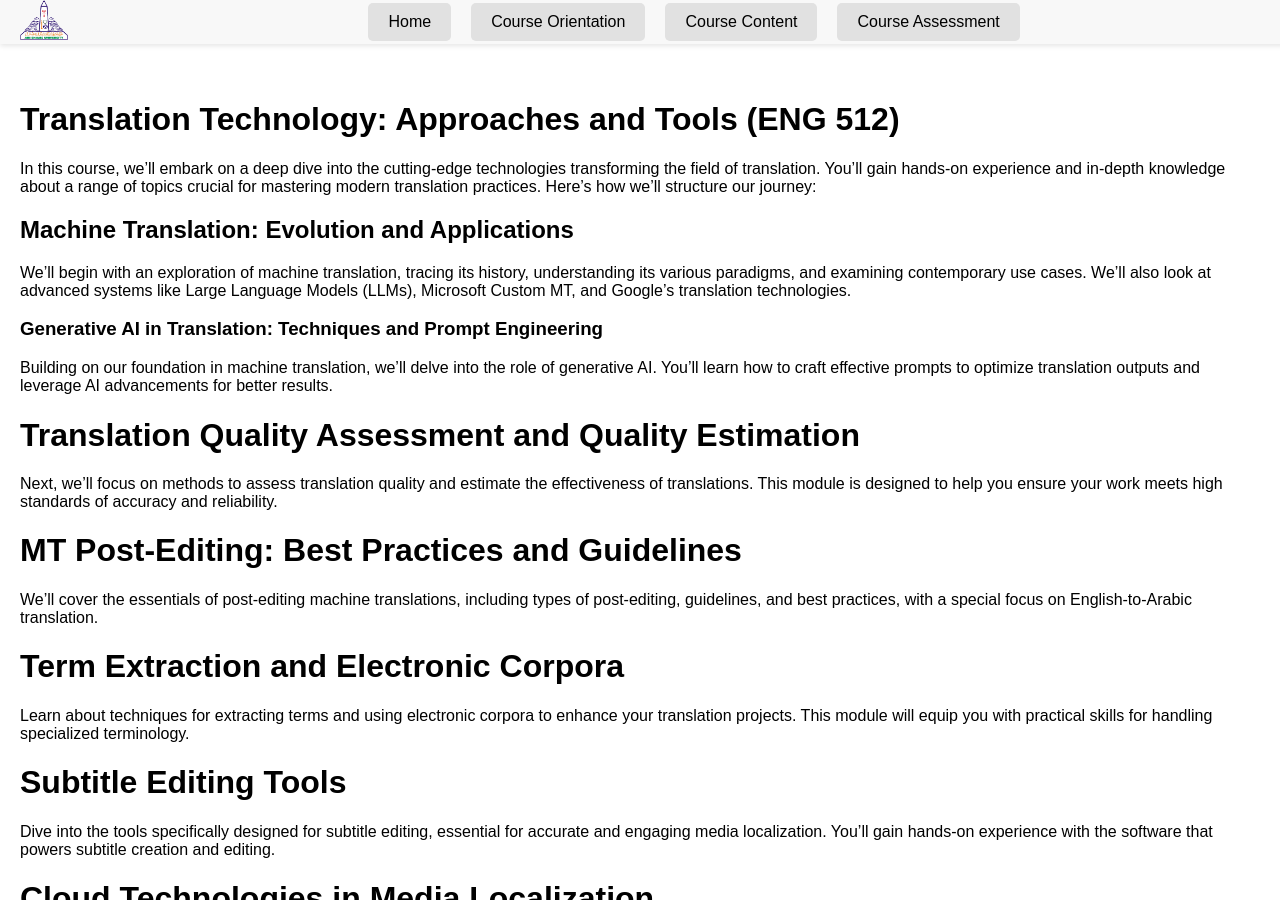
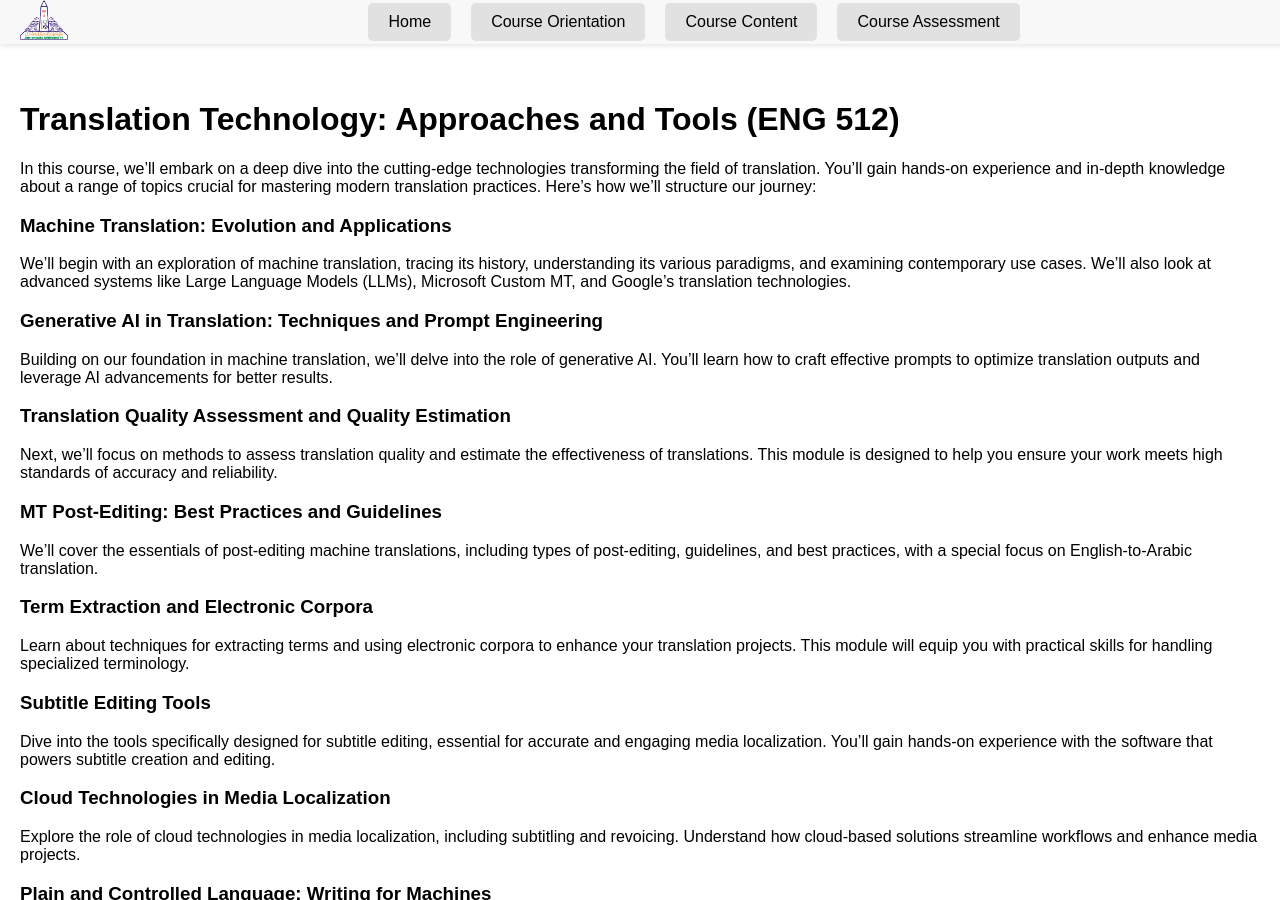
Before and after one commit to nessmadiab/nessmadiab.github.io, a Jekyll site: the page built from index.md, in a window 1280 px wide and 900 px high. Built offline with Jekyll 4.4.1, drawn with Linux system fonts in a browser that asks for light colours.

```diff
--- a/index.md
+++ b/index.md
@@ -7,34 +7,34 @@ title: "Home"
 
 In this course, we'll embark on a deep dive into the cutting-edge technologies transforming the field of translation. You’ll gain hands-on experience and in-depth knowledge about a range of topics crucial for mastering modern translation practices. Here's how we’ll structure our journey:
 
-## Machine Translation: Evolution and Applications
+### Machine Translation: Evolution and Applications
 We’ll begin with an exploration of machine translation, tracing its history, understanding its various paradigms, and examining contemporary use cases. We’ll also look at advanced systems like Large Language Models (LLMs), Microsoft Custom MT, and Google’s translation technologies.
 
 ### Generative AI in Translation: Techniques and Prompt Engineering
 Building on our foundation in machine translation, we’ll delve into the role of generative AI. You’ll learn how to craft effective prompts to optimize translation outputs and leverage AI advancements for better results.
 
-# Translation Quality Assessment and Quality Estimation
+### Translation Quality Assessment and Quality Estimation
 Next, we’ll focus on methods to assess translation quality and estimate the effectiveness of translations. This module is designed to help you ensure your work meets high standards of accuracy and reliability.
 
-# MT Post-Editing: Best Practices and Guidelines
+### MT Post-Editing: Best Practices and Guidelines
 We’ll cover the essentials of post-editing machine translations, including types of post-editing, guidelines, and best practices, with a special focus on English-to-Arabic translation.
 
-# Term Extraction and Electronic Corpora
+### Term Extraction and Electronic Corpora
 Learn about techniques for extracting terms and using electronic corpora to enhance your translation projects. This module will equip you with practical skills for handling specialized terminology.
 
-# Subtitle Editing Tools
+### Subtitle Editing Tools
 Dive into the tools specifically designed for subtitle editing, essential for accurate and engaging media localization. You’ll gain hands-on experience with the software that powers subtitle creation and editing.
 
-# Cloud Technologies in Media Localization
+### Cloud Technologies in Media Localization
 Explore the role of cloud technologies in media localization, including subtitling and revoicing. Understand how cloud-based solutions streamline workflows and enhance media projects.
 
-# Plain and Controlled Language: Writing for Machines
+### Plain and Controlled Language: Writing for Machines
 Learn the principles of writing in plain and controlled language to improve machine readability and translation accuracy. This module will help you adapt your writing for optimal machine processing.
 
-# Software, Web, and Game Localization
+### Software, Web, and Game Localization
 Discover the unique challenges and strategies for localizing software, web content, and games. We’ll cover the nuances of each type of localization to prepare you for diverse projects.
 
-# Sociotechnical Effects of Machine Translation
+### Sociotechnical Effects of Machine Translation
 Finally, we’ll address the sociotechnical impacts of machine translation, including ethical considerations and biases. This module will encourage critical thinking about the broader implications of translation technologies.
 
 Join me in this course to build a comprehensive skill set and stay at the forefront of translation technology advancements!
```
